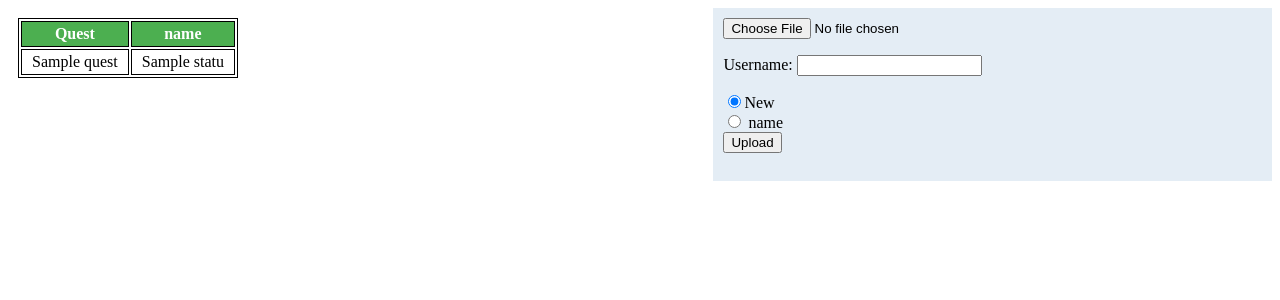
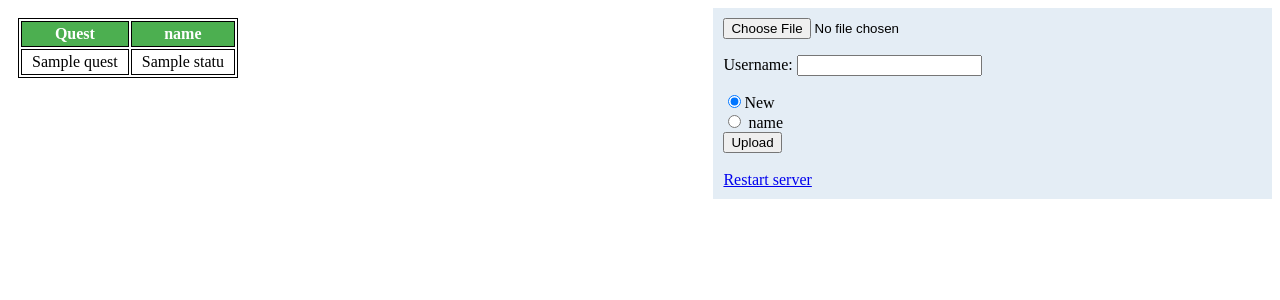
Before and after one commit to martonsz/wow_quest_log, a Flask app: template templates/index.html.j2 in a window 1280 px wide. Shown: the top 300 px of the page. Run offline with Flask 2, Linux system fonts and the light colour scheme; the template is opened without the code that fills it: most values are stand-ins (such as "Sample title", 1, 10 or a date in 2020).

Commit message:
shutdown server link

```diff
--- a/main.py
+++ b/main.py
@@ -14,6 +14,18 @@ app.config["TEMPLATES_AUTO_RELOAD"] = True
 app.config["UPLOAD_FOLDER"] = UPLOAD_FOLDER
 app.secret_key = b'_5#yyyL"F4Q8z\n\xec]/'
 
+
+def allowed_file(filename):
+    return "." in filename and filename.rsplit(".", 1)[1].lower() in ALLOWED_EXTENSIONS
+
+
+def shutdown_server():
+    func = request.environ.get("werkzeug.server.shutdown")
+    if func is None:
+        raise RuntimeError("Not running with the Werkzeug Server")
+    func()
+
+
 @app.route("/", methods=["GET"])
 def index():
     db = WowDatabase()
@@ -21,10 +33,6 @@ def index():
         return render_template("index.html.j2", quests=db.get_quests())
     finally:
         db.close()
-
-
-def allowed_file(filename):
-    return "." in filename and filename.rsplit(".", 1)[1].lower() in ALLOWED_EXTENSIONS
 
 
 @app.route("/", methods=["POST"])
@@ -69,6 +77,13 @@ def upload_file():
     return redirect("/")
 
 
+@app.route("/shutdown")
+def shutdown():
+    """ Shutdown server so that Docker can restart the container """
+    shutdown_server()
+    return "Server shutting down..."
+
+
 if __name__ == "__main__":
     app.run(host="0.0.0.0")
     print("Exiting")
--- a/templates/index.html.j2
+++ b/templates/index.html.j2
@@ -119,7 +119,8 @@ tr:hover {
     {% endif %}
     {% endwith %}
     </div>
-
+    <div>
+        <a href="/shutdown">Restart server</a>
   </div>
 </div>
 
```
